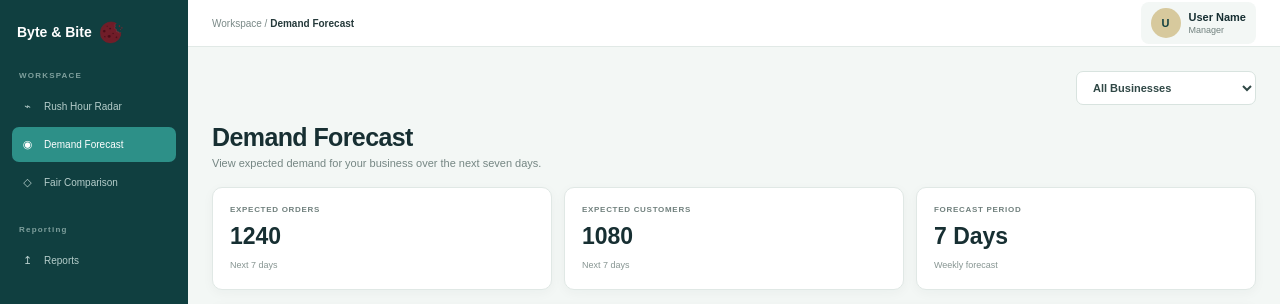
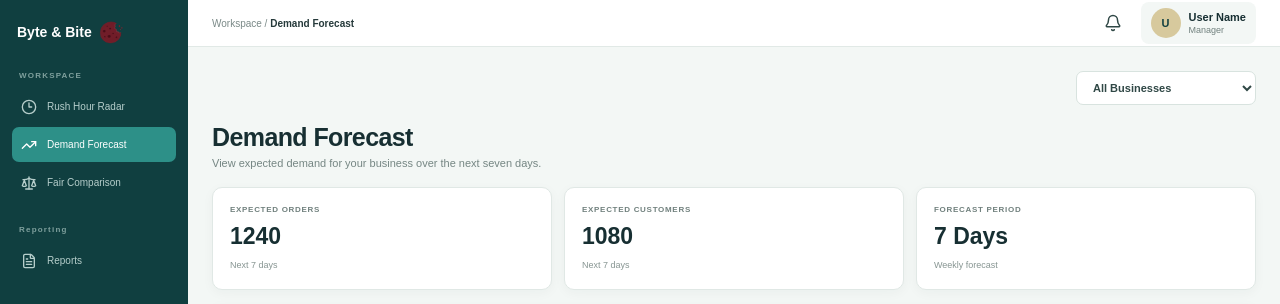
Before and after one commit to Vickarmstrongg/Developement-Project, a React app in the folder frontend/: page / in a window 1280 px wide. Shown: the top 304 px of the page. Built offline with nearby package versions, Linux system fonts and the light colour scheme; the HTML template or start-up script is replaced by a standard one.

Commit message:
adding notification bell and changing other notifcation icons

```diff
--- a/frontend/package.json
+++ b/frontend/package.json
@@ -10,6 +10,7 @@
     "preview": "vite preview"
   },
   "dependencies": {
+    "lucide-react": "^1.52.0",
     "react": "^19.2.8",
     "react-dom": "^19.2.8"
   },
--- a/frontend/src/App.css
+++ b/frontend/src/App.css
@@ -84,10 +84,10 @@ select {
   font-weight: 500;
 }
 
-.sidebar-link span {
-  width: 13px;
-  text-align: center;
-  font-size: 11px;
+.sidebar-link svg {
+  width: 16px;
+  height: 16px;
+  flex-shrink: 0;
 }
 
 .sidebar-link:hover {
@@ -97,6 +97,29 @@ select {
 .sidebar-link.active {
   background: #2d9088;
   color: white;
+}
+
+.topbar-right {
+  display: flex;
+  align-items: center;
+  gap: 12px;
+}
+
+.notification-button {
+  width: 32px;
+  height: 32px;
+  border: none;
+  border-radius: 7px;
+  background: transparent;
+  color: #304846;
+  display: flex;
+  align-items: center;
+  justify-content: center;
+  cursor: pointer;
+}
+
+.notification-button:hover {
+  background: #f3f7f5;
 }
 
 .user-profile {
--- a/frontend/src/DemandForecast.jsx
+++ b/frontend/src/DemandForecast.jsx
@@ -1,4 +1,11 @@
 import logo from "./assets/Logo.png";
+import {
+    Bell,
+    Clock3,
+    TrendingUp,
+    Scale,
+    FileText,
+} from "lucide-react";
 
 function DemandForecast() {
     const currentUser = {
@@ -43,17 +50,17 @@ function DemandForecast() {
 
                     <nav>
                         <a href="#rush-hour-radar" className="sidebar-link">
-                            <span>⌁</span>
+                            <Clock3 size={16} />
                             Rush Hour Radar
                         </a>
 
                         <a href="#demand-forecast" className="sidebar-link active">
-                            <span>◉</span>
+                            <TrendingUp size={16} />
                             Demand Forecast
                         </a>
 
                         <a href="#fair-comparison" className="sidebar-link">
-                            <span>◇</span>
+                            <Scale size={16} />
                             Fair Comparison
                         </a>
                     </nav>
@@ -63,7 +70,7 @@ function DemandForecast() {
                     <span className="sidebar-title">Reporting</span>
                     <nav>
                         <a href="#reports" className="sidebar-link">
-                            <span>↥</span>
+                            <FileText size={16} />
                             Reports
                         </a>
                     </nav>
@@ -77,6 +84,18 @@ function DemandForecast() {
                         Workspace / <strong>Demand Forecast</strong>
                     </div>
 
+                    <div className="topbar-right">
+
+                        <button
+                            className="notification-button"
+                            onClick={() => window.location.href = "/notifications"}
+                            aria-label="Notifications"
+                            title="Notifications"
+                        >
+                            <Bell size={18} />
+                        </button>
+
+
                         <div className="user-profile">
 
                             <div className="user-avatar">
@@ -88,7 +107,7 @@ function DemandForecast() {
                                 <span>{currentUser.role}</span>
                             </div>
                         </div>
-
+                    </div>
                 </header>
 
                 <div className="page-content">
```
Also changed, not shown: 1 other file (tests, documents, lock files or other folders). Lines whose indentation alone changed are shown as unchanged.
